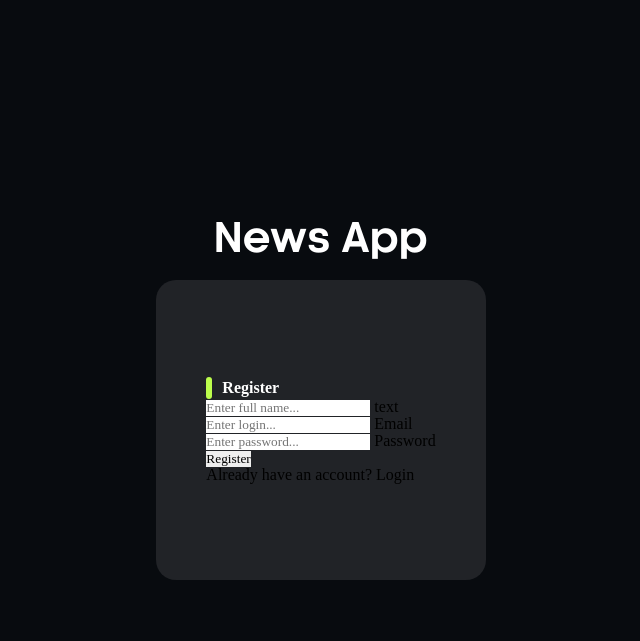
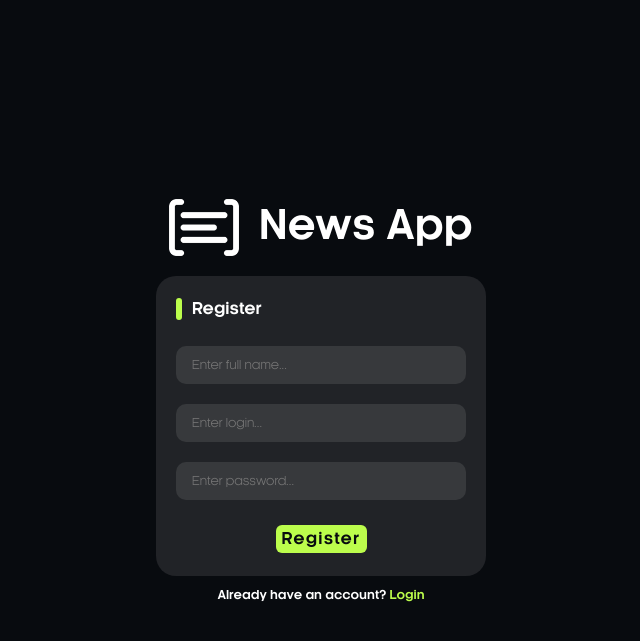
Before and after one commit to Ma1anin/Kacherga-News, a Node server app: template public/pages/Register.html in a window 1280 px wide. Shown: the top 641 px of the page, without its empty margins (319-959 px from the left). Run offline with Node 20, Linux system fonts and the light colour scheme; the template is opened without the code that fills it, so the values that code supplies are empty; some libraries are stand-ins or nearby versions.

Commit message:
all styles and html

```diff
--- a/public/css/register style.css
+++ b/public/css/register style.css
@@ -6,24 +6,41 @@ body {
     background-color: #080B0F;
 }
 
+.logo-text {
+    display: flex;
+    flex-direction: row;
+    align-items: center;
+    margin-bottom: 20px;
 
+    /* flex-wrap: nowrap; */
+
+}
+
+.logo-register {
+    width: 70px;
+    margin-right: 20px;
+}
 
 h1 {
     display: flex;
     align-items: center;
-    margin-bottom: 20px;
+    /* margin-bottom: 20px; */
     font-family: Kamerik-105-Cyrillic;
     font-weight: 700;
     font-size: 40px;
     color: #FFFFFF;
 }
+
 h2 {
     display: flex;
     align-items: center;
+    margin-bottom: 26px;
+    font-family: Kamerik-105-Cyrillic;
     font-weight: 700;
     font-size: 16px;
     color: #FFFFFF;
 }
+
 .register__green-box {
     width: 6px;
     height: 22px;
@@ -31,6 +48,7 @@ h2 {
     border-radius: 7px;
     margin-right: 10px;
 }
+
 section {
     display: flex;
     justify-content: center;
@@ -45,8 +63,58 @@ section {
     background-color: #212327;
 }
 
+.form__input {
+    width: 290px;
+    height: 38px;
+    margin-bottom: 20px;
+    padding-left: 16px;
+    border-radius: 10px;
+    background: #37393c;
+    font-family: Kamerik-105-Cyrillic;
+    font-weight: 400;
+    font-size: 12px;
+    color: #a5a6a8;
+}
 
 
-.main_login {
+
+.form__button {
+    display: flex;
+    justify-content: center;
+    margin-top: 5px;
+}
+
+.button {
+    border-radius: 6px;
+    width: 91px;
+    height: 28px;
+    font-family: Kamerik-105-Cyrillic;
+    font-weight: 700;
+    font-size: 16px;
+    letter-spacing: 1.15px;
+    background: #bcfd4c;
+    color: #080b0f;
+    /* margin-left: 95px; */
+}
+
+.have-login {
+    margin-top: 13px;
+}
+
+p {
+    color: #fff;
+    font-family: Kamerik-105-Cyrillic;
+    font-weight: 700;
+    font-size: 12px;
+}
+
+a {
+    color: #BCFD4C;
+    font-family: Kamerik-105-Cyrillic;
+    font-weight: 700;
+    font-size: 12px;
 
 }
+
+
+.main_login {}
--- a/public/pages/Register.html
+++ b/public/pages/Register.html
@@ -13,29 +13,32 @@
 </head>
 
 <body>
-    <h1>News App</h1>
+    <div class="logo-text">
+        <img class="logo-register" src="/public/images/Logo.ico" alt="">
+        <h1>News App</h1>
+    </div>
     <section>
-        <form id="register_form 0" class="form">
+        <form id="register_form" class="form">
             <h2>
                 <div class="register__green-box"></div>
                 Register
             </h2>
             <div class="inputbox">
-                <input id="name" type="text" placeholder="Enter full name..." required>
-                <label for="">text</label>
+                <input class="form__input" id="name" type="text" placeholder="Enter full name..." required>
             </div>
             <div class="inputbox">
-                <input id="Email" type="Email" placeholder="Enter login..." required>
-                <label for="Email">Email</label>
+                <input class="form__input" id="Email" type="Email" placeholder="Enter login..." required>
             </div>
             <div class="inputbox">
-                <input id="password" type="password" placeholder="Enter password..." required>
-                <label for="">Password</label>
+                <input class="form__input" id="password" type="password" placeholder="Enter password..." required>
             </div>
-            <button>Register</button>
-            <div class="register">
-                <p>Already have an account? <a href="#">Login</a></p>
+
+            <div class="form__button">
+                <button class="button">Register</button>
             </div>
         </form>
     </section>
+    <div class="have-login">
+        <p>Already have an account? <a href="/public/images/Если твоя мама.mp4">Login</a></p>
+    </div>
 </body>
```
Also changed, not shown: 1 other file.
